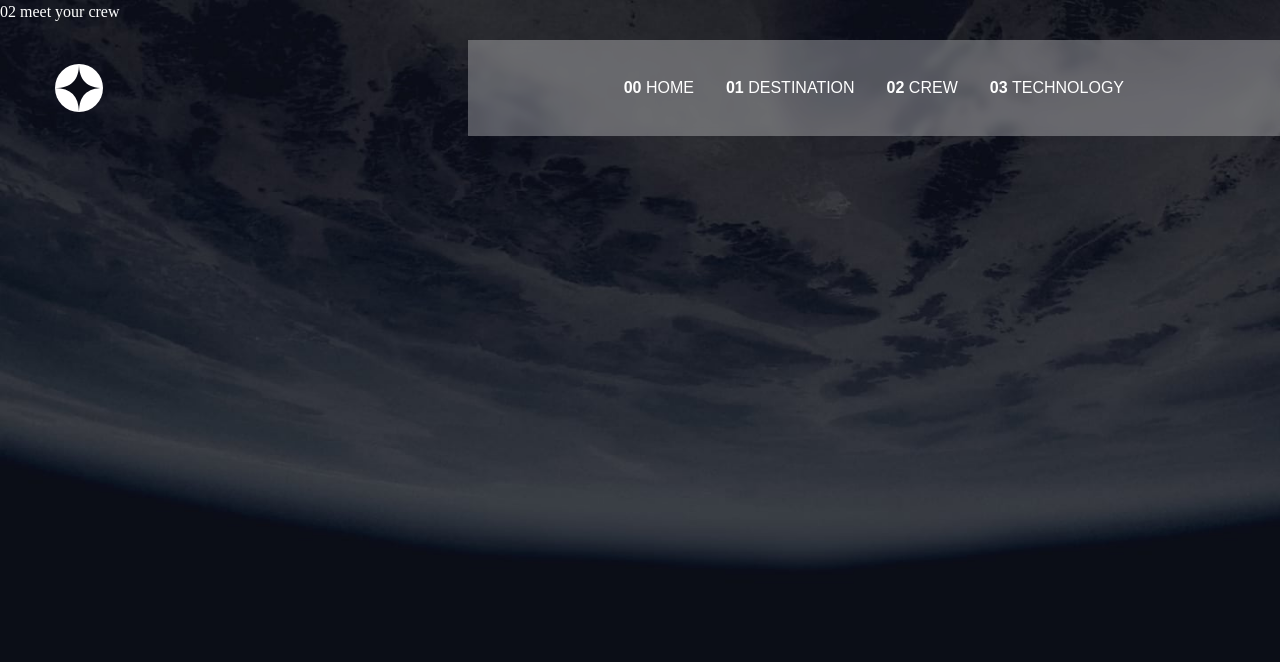
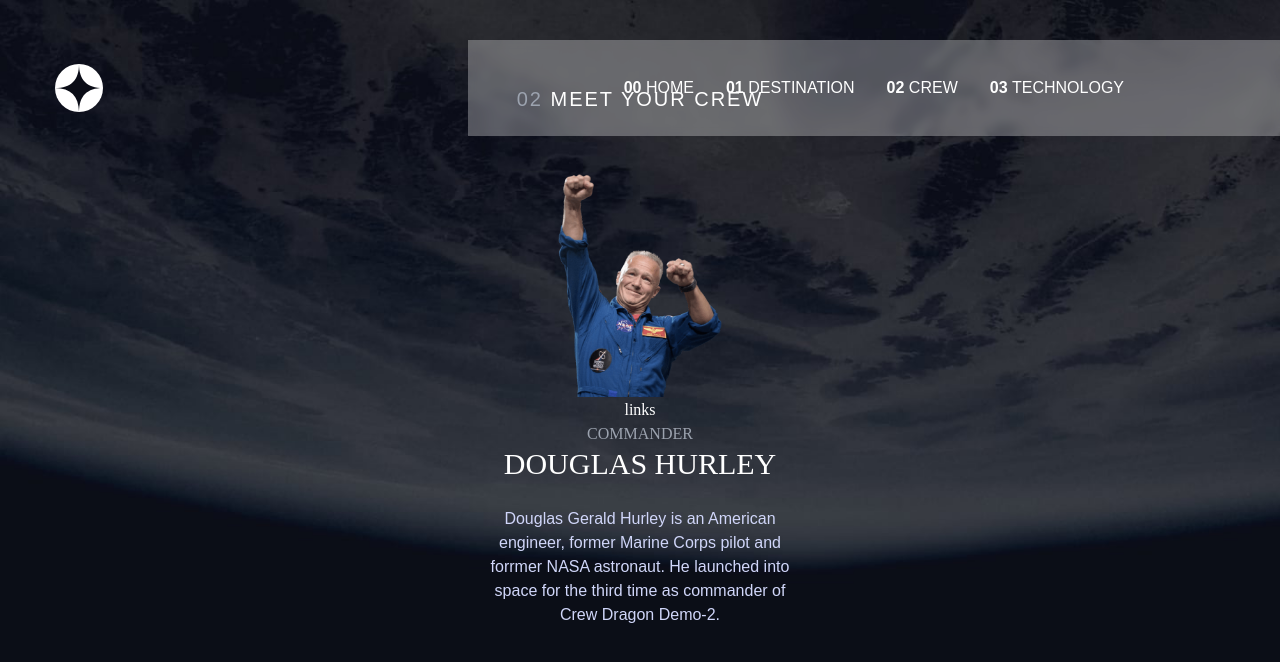
Before and after one commit to kennedybabu/space-toursim, a React (Create React App) app: page /crew in a window 1280 px wide. Shown: the top 662 px of the page. Built offline with nearby package versions, Linux system fonts and the light colour scheme.

Commit message:
featur: style the crew component

```diff
--- a/src/pages/crew/Crew.jsx
+++ b/src/pages/crew/Crew.jsx
@@ -1,16 +1,37 @@
 import React from 'react'
+import {data} from '../../components/data/data'
+
+
 
 const Crew = () => {
+    const crew = data.crew
+
+    const personnel = crew[0]
+
+
   return (
     <div className='w-full h-screen text-white crew'>
         {/* container */}
         <div className='h-full w-full grid'>
-            <p><span>02</span> meet your crew</p>
-            <div>
-
+            <p className='absolute top-[85px] left-1/2 -translate-x-1/2 text-xl condensed uppercase tracking-[2px]'><span className='text-gray-400'>02</span> meet your crew</p>
+            <div className='flex flex-col justify-end w-full items-center'>
+              <div className='h-[223px] w-[327px] mx-auto'>
+                <img className='h-full w-auto mx-auto'  src={require('../../assets/crew/image-douglas-hurley.png')} alt="commander picture" />
+              </div>
+              <div>
+                  <hr />
+              </div>
             </div>
-            <div>
-
+            <div className='w-full text-center px-[23px]'>
+                <div>
+                  links
+                </div>
+                <p className='uppercase text-gray-400'>Commander</p>
+                <h1 className='text-3xl uppercase'>Douglas Hurley</h1>
+                <p className='condensed text-[#d0d6f9] mt-[25px] max-w-[310px] mx-auto'>Douglas Gerald Hurley is an American engineer, former
+                  Marine Corps pilot and forrmer NASA astronaut. He launched
+                  into space for the third time as commander of Crew Dragon Demo-2.
+                </p>
             </div>
         </div>
 
```
